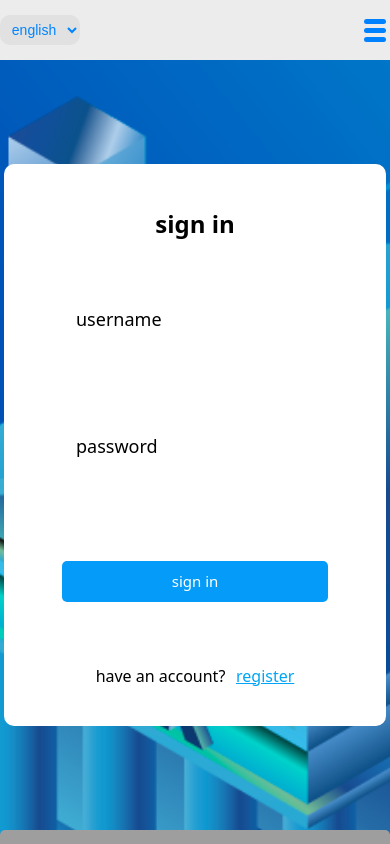
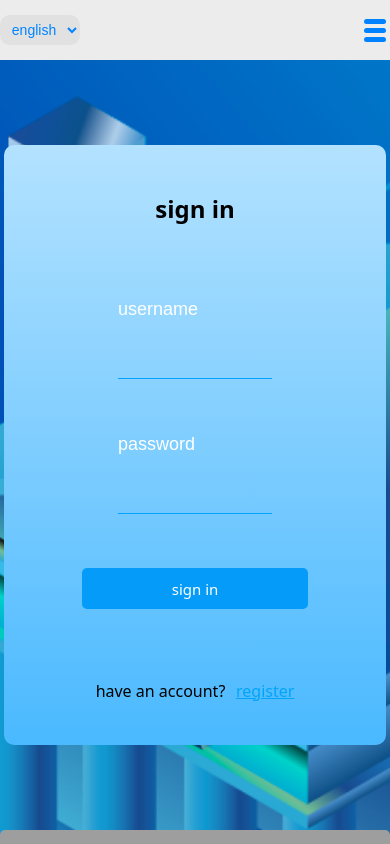
Before and after one commit to LiorAharon98/bank, a React (Create React App) app in the folder client/: page /#/sign-in in a window 390 px wide. Shown: the top 844 px of the page. Built offline with nearby package versions, Linux system fonts and the light colour scheme; grey boxes are pictures that could not be loaded.

Commit message:
update30

```diff
--- a/client/src/components/authentication_sign/authentication_sign.module.css
+++ b/client/src/components/authentication_sign/authentication_sign.module.css
@@ -1,5 +1,7 @@
 #user_error {
   color: red;
+  font-size: 18px;
+  text-decoration: underline;
   padding: 0px;
   margin: 0px;
 }
--- a/client/src/components/button/button.module.css
+++ b/client/src/components/button/button.module.css
@@ -24,6 +24,6 @@
   .button{
     height: 25px;
     padding: 8px;
-    width: 250px;
+    width: 210px;
   }
 }
--- a/client/src/components/homescreen_sidebar/homescreen_sidebar.module.css
+++ b/client/src/components/homescreen_sidebar/homescreen_sidebar.module.css
@@ -8,6 +8,7 @@
   align-items: center;
   flex-direction: column;
   background-color: rgb(0, 117, 251);
+  background: linear-gradient(to top , rgb(0, 123, 255),rgb(151, 217, 253));
 }
 .container_inactive {
   transition: 500ms;
--- a/client/src/components/input_validation/InputValidation.jsx
+++ b/client/src/components/input_validation/InputValidation.jsx
@@ -16,7 +16,7 @@ const InputValidation = ({ type, name, control, rules }) => {
           <label htmlFor={name}>{changeLanguage(name)}</label>
             <input
               id={name}
-              style={{ border: error && "1px solid red" }}
+              style={{ borderBottomColor: error && "red" , }}
               className={styles.input}
               type={type}
               name={name}
--- a/client/src/components/input_validation/input_validation.module.css
+++ b/client/src/components/input_validation/input_validation.module.css
@@ -1,11 +1,13 @@
 .input {
   width: 230px;
   height: 30px;
-  margin: 2px;
+  margin: 10px;
   border: none;
-font-size: 18px;
+  font-size: 18px;
   outline: none;
   text-align: center;
+  background-color: rgba(255, 255, 255, 0);
+  border-bottom: 1px solid rgb(0, 162, 255);
 }
 
 .inp_label_container {
@@ -13,15 +15,23 @@ font-size: 18px;
   display: flex;
   height: 80px;
   flex-direction: column;
+  color: rgb(255, 255, 255);
+  font-family: Arial, Helvetica, sans-serif;
 
   justify-content: space-between;
 }
 .inp_label_container:hover {
-  border-bottom: 1px solid rgb(0, 162, 255);
   color: rgb(1, 165, 247);
 }
 #error {
   color: red;
   font-size: 18px;
-  margin: 5px;
+  margin: 0px;
 }
+
+@media screen and (max-width: 768px) {
+  .input {
+    margin: 0px;
+    width: 150px;
+  }
+}
--- a/client/src/components/sign_card/SignCard.jsx
+++ b/client/src/components/sign_card/SignCard.jsx
@@ -3,7 +3,7 @@ import styles from "./sign_card.module.css";
 const SignCard = ({ children ,page }) => {
   return (
     <div className={styles.container}>
-      <div style={{ height: page === "sign in" && "75%" }} className={styles.authentication_container}>
+      <div style={{ height: page === "sign in" && "80%" }} className={styles.authentication_container}>
         {children}
       </div>
     </div>
--- a/client/src/components/sign_card/sign_card.module.css
+++ b/client/src/components/sign_card/sign_card.module.css
@@ -11,7 +11,7 @@
     flex-direction: column;
     align-items: center;
     justify-content: space-around;
-    background-color: white;
+    background: linear-gradient(to top , rgb(74, 185, 255),rgb(179, 226, 255));
     width: 350px;
     height: 100%;
     border-radius: 10px;
@@ -20,5 +20,6 @@
 @media screen and (max-width:768px) {
   .authentication_container{
     width: 98%;
+    height: 95%;
   }
 }
--- a/client/src/components/user_menu/user_menu.module.css
+++ b/client/src/components/user_menu/user_menu.module.css
@@ -3,7 +3,7 @@
   flex-direction: column;
   justify-content: space-around;
   align-items: center;
-  background-color: rgb(2, 136, 239);
+  background: linear-gradient(to top, rgb(125, 191, 249),rgb(0, 139, 246));
   border-radius: 5px;
   height: 750px;
   width: 250px;
@@ -24,6 +24,5 @@
   .user_menu_container {
     margin-right: 5px;
     height:500px;
-
   }
 }
```
Also changed, not shown: 11 other files (tests, documents, lock files or other folders).
